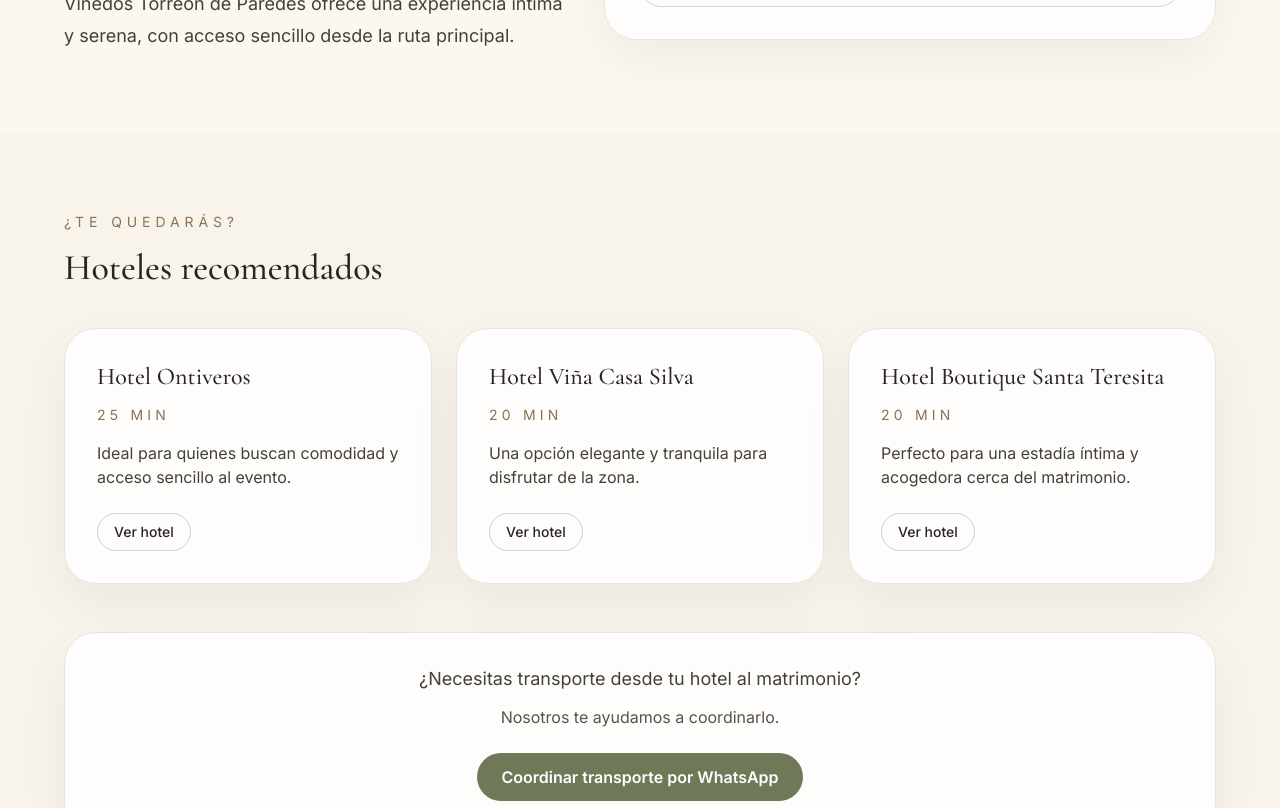
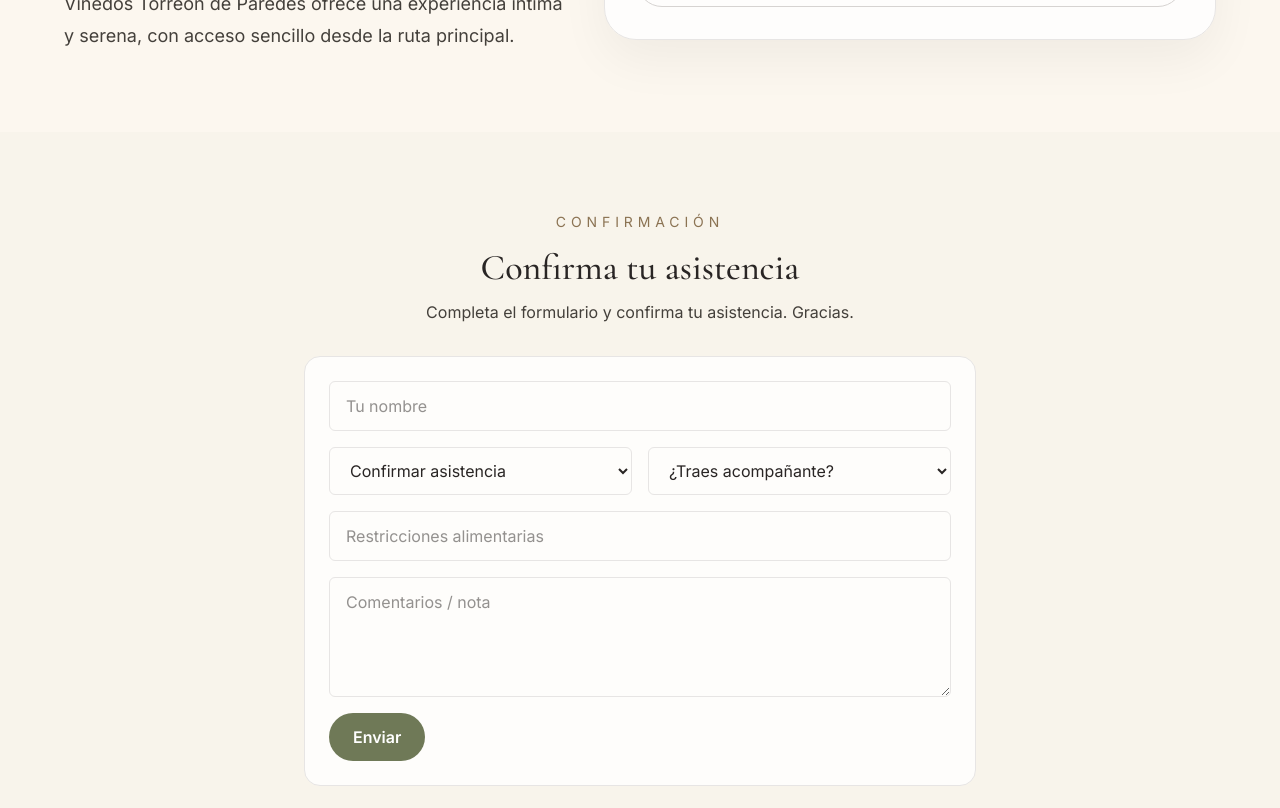
Before and after one commit to joseibietasepulveda/matri, a Next.js app: page / in a window 1280 px wide. Shown: the part 3240-4048 px from the top of the page. Built offline with nearby package versions, Linux system fonts and the light colour scheme.

Commit message:
Matrimonio José Ignacio y Rosario

```diff
--- a/src/app/page.tsx
+++ b/src/app/page.tsx
@@ -232,6 +232,111 @@ export default function Home() {
         </div>
       </section>
 
+      <section id="confirmacion" className="scroll-mt-12 bg-[#f8f4eb] px-4 py-20 sm:px-6 lg:px-8">
+        <div className="mx-auto max-w-3xl">
+          <div className="mb-8 text-center">
+            <p className="text-sm uppercase tracking-[0.35em] text-[#8b7353]">Confirmación</p>
+            <h2 className="mt-4 font-serif text-3xl text-stone-800 sm:text-4xl">Confirma tu asistencia</h2>
+            <p className="mt-3 text-stone-700">Completa el formulario y confirma tu asistencia. Gracias.</p>
+          </div>
+
+          <form
+            className="mx-auto grid max-w-2xl gap-4 rounded-[1rem] border border-stone-200 bg-white/80 p-6"
+            onSubmit={async (e) => {
+              e.preventDefault();
+              setErrors({});
+              const payload = {
+                name: formData.name,
+                email: formData.companionName || '',
+                phone: '',
+                rsvp: formData.attendance || 'pending',
+                guestsCount: formData.hasCompanion === 'yes' ? 2 : 1,
+                meal: formData.restrictions,
+                note: formData.comments,
+                timestamp: new Date().toISOString(),
+              };
+
+              try {
+                const res = await fetch('/api/confirm', {
+                  method: 'POST',
+                  headers: { 'Content-Type': 'application/json' },
+                  body: JSON.stringify(payload),
+                });
+
+                if (!res.ok) throw new Error('Error enviando la confirmación');
+                setSubmitted(true);
+              } catch (err) {
+                setSubmitted(false);
+                // show minimal error
+                // eslint-disable-next-line no-console
+                console.error(err);
+                setErrors({ name: 'No se pudo enviar. Intenta más tarde.' });
+              }
+            }}
+          >
+            <input
+              aria-label="Nombre"
+              placeholder="Tu nombre"
+              value={formData.name}
+              onChange={(e) => setFormData((s) => ({ ...s, name: e.target.value }))}
+              className="rounded-md border border-stone-200 px-4 py-3"
+              required
+            />
+
+            <div className="grid grid-cols-2 gap-4">
+              <select
+                value={formData.attendance}
+                onChange={(e) => setFormData((s) => ({ ...s, attendance: e.target.value as any }))}
+                className="rounded-md border border-stone-200 px-4 py-3"
+                required
+              >
+                <option value="">Confirmar asistencia</option>
+                <option value="yes">Asistiré</option>
+                <option value="no">No podré asistir</option>
+              </select>
+
+              <select
+                value={formData.hasCompanion}
+                onChange={(e) => setFormData((s) => ({ ...s, hasCompanion: e.target.value }))}
+                className="rounded-md border border-stone-200 px-4 py-3"
+              >
+                <option value="">¿Traes acompañante?</option>
+                <option value="yes">Sí</option>
+                <option value="no">No</option>
+              </select>
+            </div>
+
+            {showCompanionField && (
+              <input
+                placeholder="Nombre del acompañante"
+                value={formData.companionName}
+                onChange={(e) => setFormData((s) => ({ ...s, companionName: e.target.value }))}
+                className="rounded-md border border-stone-200 px-4 py-3"
+              />
+            )}
+
+            <input
+              placeholder="Restricciones alimentarias"
+              value={formData.restrictions}
+              onChange={(e) => setFormData((s) => ({ ...s, restrictions: e.target.value }))}
+              className="rounded-md border border-stone-200 px-4 py-3"
+            />
+
+            <textarea
+              placeholder="Comentarios / nota"
+              value={formData.comments}
+              onChange={(e) => setFormData((s) => ({ ...s, comments: e.target.value }))}
+              className="min-h-[120px] rounded-md border border-stone-200 px-4 py-3"
+            />
+
+            <div className="flex items-center justify-between gap-4">
+              <button type="submit" className="rounded-full bg-[#6f7957] px-6 py-3 font-semibold text-white">Enviar</button>
+              {submitted && <span className="text-green-600">Confirmación enviada. ¡Gracias!</span>}
+            </div>
+          </form>
+        </div>
+      </section>
+
       <section id="quedarte" className="scroll-mt-12 bg-[#f8f4eb] px-4 py-20 sm:px-6 lg:px-8">
         <div className="mx-auto max-w-6xl">
           <div className="flex flex-col gap-4 text-center sm:text-left">
```
Also changed, not shown: 1 other file (tests, documents, lock files or other folders).
